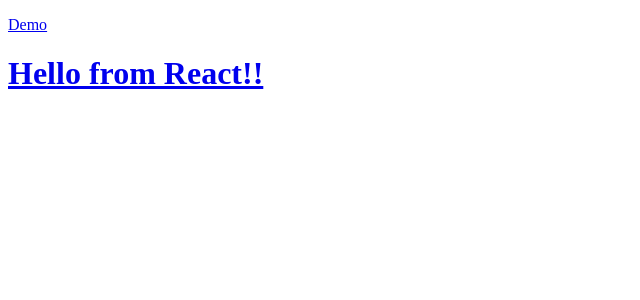
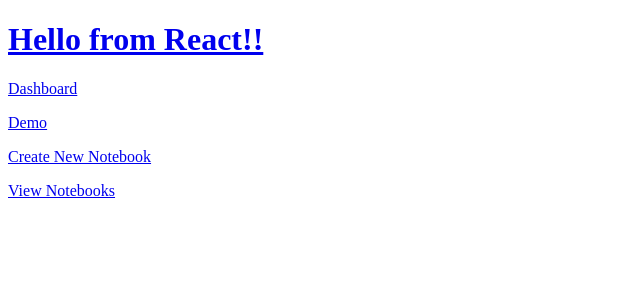
Before and after one commit to luckyrose89/test-app, a React (Vite) app: page /dashboard in a window 1280 px wide. Shown: the top 300 px of the page, without its empty margins (0-640 px from the left). Built offline with nearby package versions, Linux system fonts and the light colour scheme.

Commit message:
add dashboard component:

```diff
--- a/package.json
+++ b/package.json
@@ -16,6 +16,7 @@
   "license": "MIT",
   "dependencies": {
     "@reach/router": "^1.2.1",
+    "axios": "^0.18.0",
     "babel-cli": "^6.26.0",
     "babel-plugin-transform-class-properties": "^6.24.1",
     "babel-preset-env": "^1.7.0",
--- a/src/client/App.js
+++ b/src/client/App.js
@@ -1,21 +1,30 @@
 import React from "react";
 import { Router, Link } from "@reach/router";
 import Demo from "./demo/Demo";
+import Dashboard from "./dashboard/Dashboard";
 import Notebook from "./demo/Notebook";
+import CreateNotebook from "./dashboard/CreateNotebook";
+import ViewNotebook from "./dashboard/ViewNotebook";
 
 class App extends React.Component {
   render() {
     return (
       <div>
+        <Link to="/">
+          <h1>Hello from React!!</h1>
+        </Link>
+        <Link to="dashboard">
+          <p>Dashboard</p>
+        </Link>
         <Link to="demo">
           <p>Demo</p>
-        </Link>
-        <Link to="/">
-          <h1>Hello from React!!</h1>
         </Link>
         <Router>
           <Demo path="demo" />
           <Notebook path="demo/notebook" />
+          <Dashboard path="dashboard" />
+          <CreateNotebook path="dashboard/create" />
+          <ViewNotebook path="dashboard/view" />
         </Router>
       </div>
     );
--- /dev/null
+++ b/src/client/dashboard/CreateNotebook.js
@@ -0,0 +1,13 @@
+import React from "react";
+
+class CreateNotebook extends React.Component {
+  render() {
+    return (
+      <div>
+        <p>This is where you create a notebook</p>
+      </div>
+    );
+  }
+}
+
+export default CreateNotebook;
--- /dev/null
+++ b/src/client/dashboard/Dashboard.js
@@ -0,0 +1,19 @@
+import React from "react";
+import { Link } from "@reach/router";
+
+class Dashboard extends React.Component {
+  render() {
+    return (
+      <div>
+        <Link to="create">
+          <p>Create New Notebook</p>
+        </Link>
+        <Link to="view">
+          <p>View Notebooks</p>
+        </Link>
+      </div>
+    );
+  }
+}
+
+export default Dashboard;
--- /dev/null
+++ b/src/client/dashboard/ViewNotebook.js
@@ -0,0 +1,13 @@
+import React from "react";
+
+class ViewNotebook extends React.Component {
+  render() {
+    return (
+      <div>
+        <p>This is where you view notebooks</p>
+      </div>
+    );
+  }
+}
+
+export default ViewNotebook;
```
Also changed, not shown: src/server/notebook.model.js (line endings or trailing spaces), 7 other files (tests, documents, lock files or other folders).
